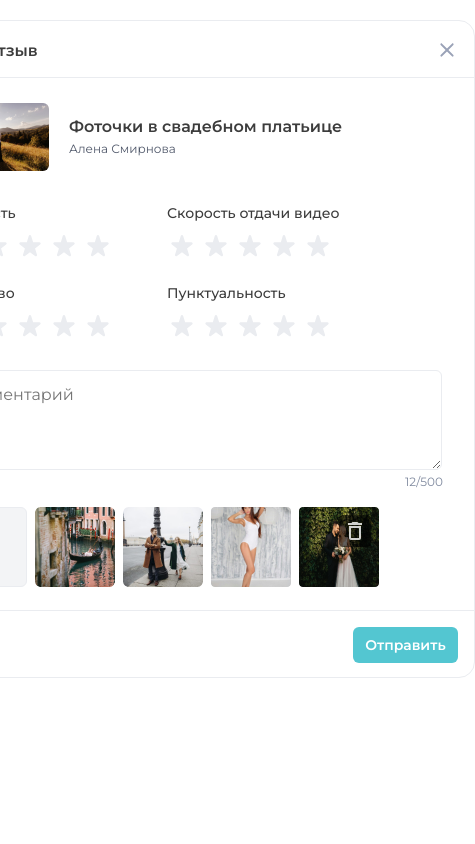
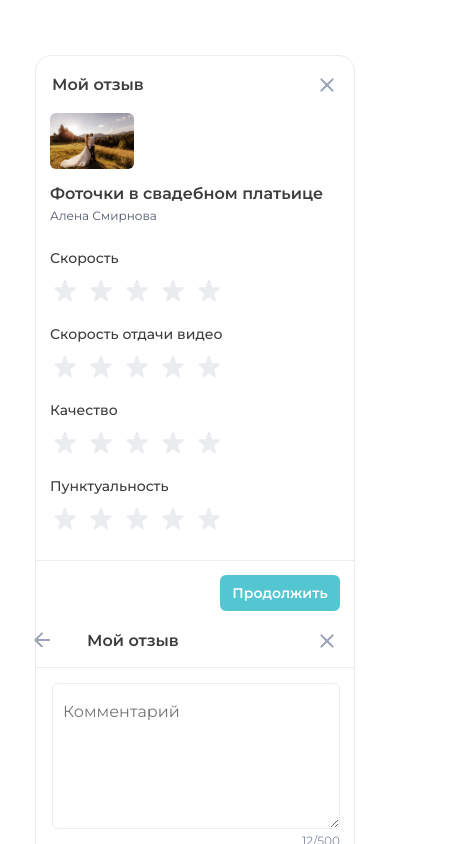
Before and after one commit to Elenkan/refiew-form, a Vue app: page / in a window 390 px wide. Shown: the top 844 px of the page, 475 px wide, since content can reach past the window. Built offline with nearby package versions, Linux system fonts and the light colour scheme.

Commit message:
Добавление адаптивности

```diff
--- a/index.html
+++ b/index.html
@@ -2,6 +2,7 @@
 <html lang="en">
   <head>
     <meta charset="utf-8">
+    <meta name="viewport" content="width=device-width, initial-scale=1">
     <title>vue-cli</title>
   </head>
   <body>
--- a/src/App.vue
+++ b/src/App.vue
@@ -11,6 +11,9 @@
     </div>
     <form class="review-form" action="#" enctype="multipart/form-data" method="post" autocomplete="off">
       <Rating v-bind:categories="categories" />
+      <button class="review-form__button-continue" type="button">Продолжить</button>
+      <h3 class="review__main-title review__main-title--mobile">{{ title }}</h3>
+      <button class="review__close-button review__close-button--mobile" type="button"></button>
       <textarea class="review-form__comment" id="comment" name="reviewer-comment" placeholder="Комментарий"></textarea>
       <label class="review-form__comment-label" for="comment">12/500</label>
       <div class="review-form__gallery">
@@ -44,7 +47,35 @@ export default {
         require('./assets/images/image-walk.png'),
         require('./assets/images/image-swimsuit.png'),
         require('./assets/images/image-couple.png')
-      ]
+      ],
+      width: 0,
+    }
+  },
+  created() {
+    window.addEventListener('resize', this.handleResize);
+  },
+  methods: {
+    handleResize() {
+      this.width = window.innerWidth;
+      if (this.width < 768) {
+        this.title = "Новый отзыв";
+        this.categories = [
+        { title: 'Скорость' },
+        { title: 'Скорость отдачи видео' },
+        { title: 'Исполнитель солнышка?' },
+        { title: 'Исполнитель солнышка?' }
+      ];
+
+      }
+      else {
+        this.title = "Мой отзыв";
+        this.categories = [
+        { title: 'Скорость' },
+        { title: 'Скорость отдачи видео' },
+        { title: 'Качество' },
+        { title: 'Пунктуальность' }
+      ];
+      }
     }
   }
 }
@@ -59,6 +90,15 @@ export default {
   margin-top: 2px;
 }
 
+@mixin button-style {
+  background: #53C6D1;
+  border-radius: 6px;
+  font-size: 14px;
+  line-height: 20px;
+  font-weight: 600;
+  color: #fff;
+}
+
 $border: 1px solid #EAECF0;
 
 .review {
@@ -69,7 +109,6 @@ $border: 1px solid #EAECF0;
   align-items: center;
   border-radius: 16px;
   border: $border;
-  margin: 0 calc(50% - 280px);
   margin-top: 20px;
   position: relative;
   padding-top: 18px;
@@ -99,6 +138,30 @@ $border: 1px solid #EAECF0;
   margin-left: 30px;
   align-self: baseline;
   margin-bottom: 40px;
+  position: relative;
+}
+.review__main-title--mobile {
+  display: none;
+}
+.review__main-title--mobile::before {
+    content: "";
+    display: none;
+    position: absolute;
+    right: 129px;
+    top: 3px;
+    width: 16px;
+    height: 15px;
+    background: url('./assets/images/arrow.svg') no-repeat;
+  }
+
+  .review__main-title--mobile::after {
+    content: "";
+    border-bottom: $border;
+    display: block;
+    position: absolute;
+    top: 38px;
+    width: 320px;
+    left: -52px;
   }
 
 .review__close-button {
@@ -192,7 +255,7 @@ $border: 1px solid #EAECF0;
 }
 
 
-input[type="file"]:focus + label {
+input[type="file"]:focus+label {
   outline: 1px solid #000;
 }
 
@@ -208,6 +271,7 @@ input[type="file"]:focus + label {
     border-radius: 4px;
   }
 }
+
 .review-form__delete-image {
   position: absolute;
   right: 72px;
@@ -218,16 +282,102 @@ input[type="file"]:focus + label {
 }
 
 .review-form__button {
+  @include button-style;
   width: 105px;
   height: 36px;
-  background: #53C6D1;
-  border-radius: 6px;
-  font-size: 14px;
-  line-height: 20px;
-  font-weight: 600;
-  color: #fff;
+
   position: relative;
   left: 406px;
 }
 
+.review-form__button-continue {
+  display: none;
+}
+
+@media screen and (max-width: 767px) {
+  .review {
+    width: 320px;
+    margin-top: 55px;
+    padding-top: 19px;
+
+    &::before {
+      top: 504px;
+      width: 320px;
+    }
+    &::after {
+      width: 320px;
+    }
+  }
+
+  .review__main-title {
+    margin-bottom: 16px;
+      margin-top: -2px;
+  margin-left: 16px;
+  }
+.review__main-title--mobile {
+  display: block;
+  margin-top: -2px;
+  margin-left: 37px;
+}
+
+  .review__main-title--mobile::before {
+    display: block;
+  }
+
+  .review-header {
+    width: 290px;
+    flex-direction: column;
+
+    align-items: flex-start;
+    margin-bottom: 24px;
+
+    &__image {
+      width: 84px;
+      height: 56px;
+      margin-bottom: 15px;
+    }
+  }
+
+  .review-form {
+    width: 290px;
+  }
+
+  .review-form__button-continue {
+    display: block;
+    @include button-style;
+    width: 120px;
+    height: 36px;
+    align-self: flex-end;
+    margin-bottom: 20px;
+  }
+
+  .review__close-button--mobile {
+    top: 578px;
+  }
+
+  .review-form__comment {
+    width: 288px;
+    margin-top: 14px;
+    height: 146px;
+    margin-left: 2px;
+    padding-top: 16px;
+}
+
+.review-form__delete-image {
+  display: none;
+}
+
+.review-form__gallery {
+  flex-wrap: wrap;
+  padding-bottom: 112px;
+}
+
+.review-form__load-label {
+  margin-right: 10px;
+  margin-bottom: 8px
+}
+.review-form__button {
+  left: 184px;
+}
+}
 </style>
--- a/src/CategoryItem.vue
+++ b/src/CategoryItem.vue
@@ -67,4 +67,13 @@ input[type="checkbox"] {
 */
 }
 
+@media screen and (max-width: 767px) {
+  .review-rating__item {
+    margin-bottom: 16px;
+  }
+  .review-rating__checkbox {
+    margin-right: 10px;
+  }
+}
+
 </style>
--- a/src/Rating.vue
+++ b/src/Rating.vue
@@ -24,7 +24,6 @@
     display: flex;
     flex-wrap: wrap;
     width: 496px;
-    height: 136px;
     font-weight: 500;
     font-size: 14px;
     line-height: 20px;
@@ -34,4 +33,11 @@
     border: none;
   }
 
+  @media screen and (max-width: 767px) {
+    .review-rating {
+      width: 290px;
+      margin-bottom: 23px;
+    }
+  }
+
   </style>
--- a/src/assets/global-style.scss
+++ b/src/assets/global-style.scss
@@ -1,8 +1,11 @@
 @import url('https://fonts.googleapis.com/css2?family=Montserrat:wght@400;500;600&display=swap');
+
 body {
   font-family: ('Montserrat', 'Arial', sans-serif);
   min-width: 320px;
+  padding: 0 calc(50% - 280px);
 }
+
 img {
   max-width: 100%;
   height: auto;
@@ -20,3 +23,9 @@ button {
   border: none;
   cursor: pointer;
 }
+
+  @media screen and (max-width: 767px) {
+    body {
+      padding: 0 calc(50% - 160px);
+    }
+}
```
Also changed, not shown: src/assets/images/arrow.svg (added). Lines whose indentation alone changed are shown as unchanged.
